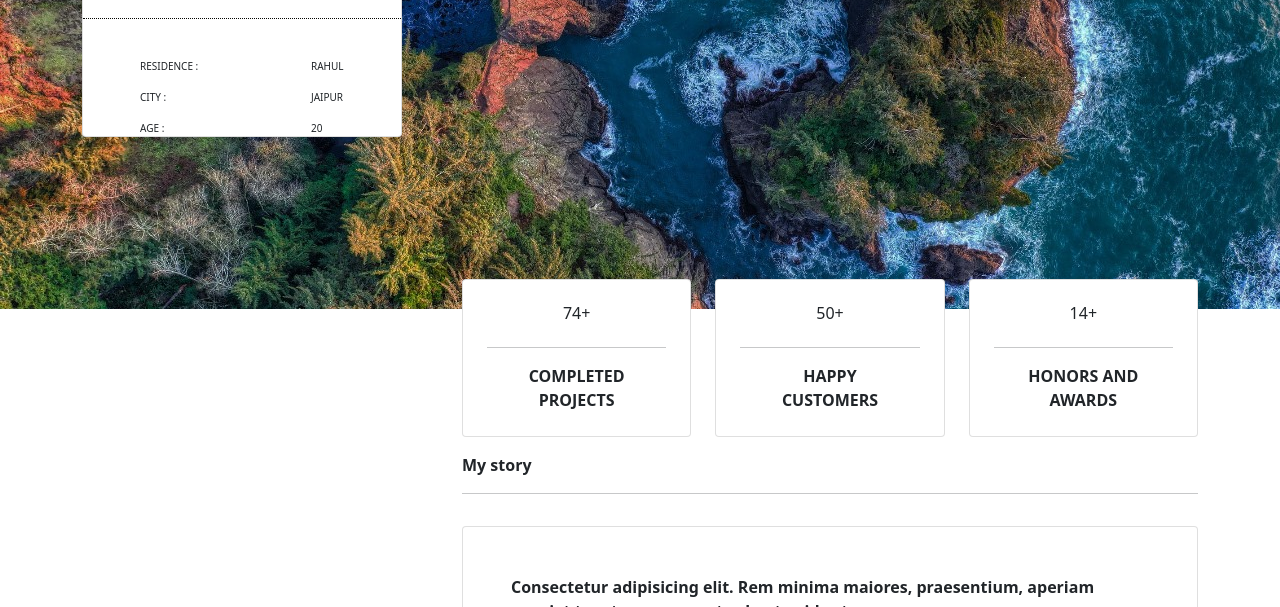
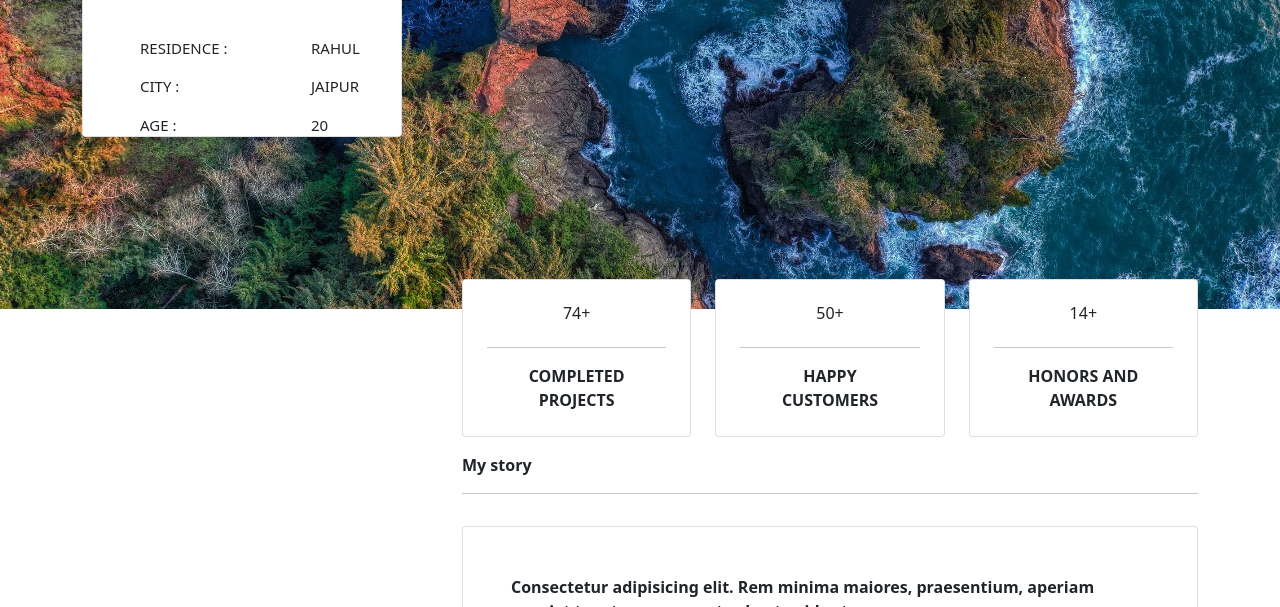
Before and after one commit to yogi1212coder/My-Profile, a plain HTML site: page index.html in a window 1280 px wide. Shown: the part 493-1100 px from the top of the page. Drawn offline with nearby package versions, Linux system fonts and the light colour scheme.

Commit message:
Update index.css

```diff
--- a/index.css
+++ b/index.css
@@ -5,7 +5,7 @@
 }
 
 .dropbtn:hover {
-  color: rgb(189, 220, 11);
+  color: rgb(235, 231, 39);
 }
 
 .dropdown {
@@ -82,7 +82,7 @@
   }
 
   50% {
-    width: 60%
+    width: 70%
   }
 
   100% {
@@ -103,7 +103,7 @@
 }
 
 .font{
-  font-size: 10px;
+  font-size: 15px;
   font: bold;
 }
 
@@ -126,7 +126,7 @@ p {
 }
 
 .trm-mt-40{
-  margin-top: 35px;
+  margin-top: 15px;
 }
 .trm-mb-40{
 margin-bottom: 40px;}
```
